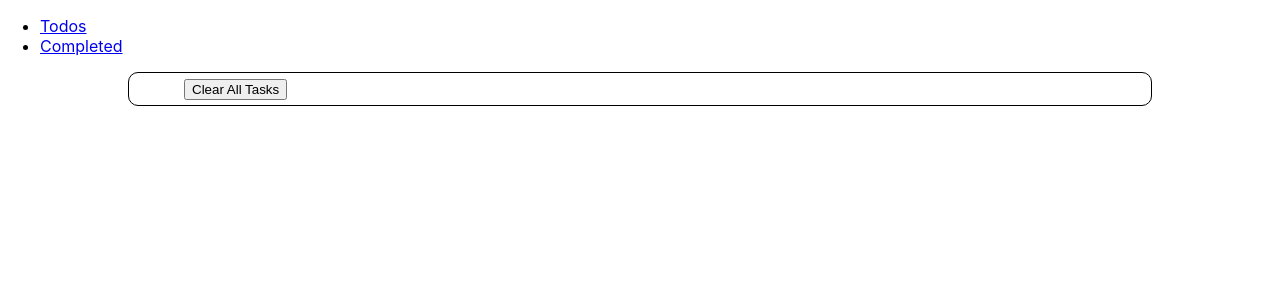
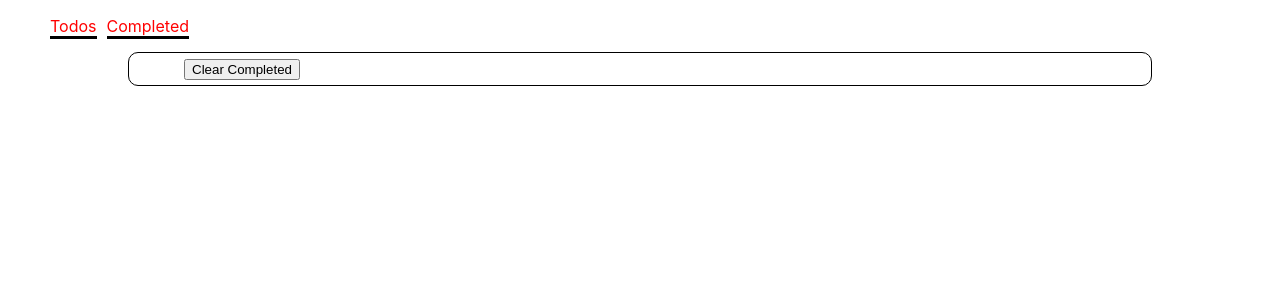
Before and after one commit to benjaminpodmore/react-todo, a React (Create React App) app: page /completed in a window 1280 px wide. Shown: the top 300 px of the page. Built offline with nearby package versions, Linux system fonts and the light colour scheme.

Commit message:
Fix todo id naming

```diff
--- a/package.json
+++ b/package.json
@@ -11,6 +11,7 @@
     "@testing-library/user-event": "^12.1.10",
     "react": "^17.0.1",
     "react-dom": "^17.0.1",
+    "react-router-dom": "^5.2.0",
     "react-scripts": "4.0.1",
     "web-vitals": "^0.2.4"
   },
--- a/src/App.css
+++ b/src/App.css
@@ -36,3 +36,18 @@
     transform: rotate(360deg);
   }
 }
+
+nav li {
+  display: inline;
+  margin-left: 10px;
+  border-bottom-style: solid;
+}
+
+.Link {
+  text-decoration: none;
+  color: red;
+}
+
+.Link-active {
+  color: green;
+}
--- a/src/App.js
+++ b/src/App.js
@@ -5,22 +5,32 @@ import { Route, BrowserRouter as Router, Link, Switch } from "react-router-dom";
 import TaskList from "./TaskList";
 
 function App() {
-
   return (
     <Router>
       <nav>
         <ul>
           <li>
-            <Link to="/todo">Todos</Link>
+            <Link className="Link" activeClassName="Link-active" to="/todo">
+              Todos
+            </Link>
           </li>
           <li>
-            <Link to="/completed">Completed</Link>
+            <Link
+              className="Link"
+              activeClassName="Link-active"
+              to="/completed"
+            >
+              Completed
+            </Link>
           </li>
         </ul>
       </nav>
       <Switch>
         <Route path="/todo" component={() => <TaskList type="todo" />} />
-        <Route path="/completed" component={() => <TaskList type="completed" />} />
+        <Route
+          path="/completed"
+          component={() => <TaskList type="completed" />}
+        />
       </Switch>
     </Router>
   );
--- a/src/Task.js
+++ b/src/Task.js
@@ -31,7 +31,7 @@ const Task = ({
         onChange={handleTaskChange}
         disabled={completed}
       ></input>
-      <button onClick={handleTaskCompleted}>Complete</button>
+      {!completed && <button onClick={handleTaskCompleted}>Complete</button>}
       <button onClick={handleTaskActive}>Delete</button>
     </div>
   );
--- a/src/TaskList.js
+++ b/src/TaskList.js
@@ -7,7 +7,9 @@ import "./TaskList.css";
 const TaskList = ({ type }) => {
   const initialTasks = JSON.parse(window.localStorage.getItem("tasks"));
 
-  const [count, setCount] = useState(1);
+  const initialCount = JSON.parse(window.localStorage.getItem("count"));
+
+  const [count, setCount] = useState(initialCount || 1);
 
   const [tasks, setTasks] = useState(
     initialTasks || [{ id: 0, name: "", completed: false, active: true }]
@@ -26,8 +28,23 @@ const TaskList = ({ type }) => {
   };
 
   const clearTasks = () => {
-    setTasks([{ id: 0, name: "", completed: false, active: true }]);
-    setCount(1);
+    if (type === "todo") {
+      const newTasks = tasks.map((task) => {
+        if (!task.completed) {
+          return { ...task, active: false };
+        }
+        return task;
+      });
+      setTasks(newTasks);
+    } else if (type === "completed") {
+      const newTasks = tasks.map((task) => {
+        if (task.completed) {
+          return { ...task, active: false };
+        }
+        return task;
+      });
+      setTasks(newTasks);
+    }
   };
 
   const updateTaskName = (id, newName) => {
@@ -83,7 +100,7 @@ const TaskList = ({ type }) => {
           )
       )}
       <button onClick={clearTasks} className="TaskList-Clear">
-        Clear All Tasks
+        {type === "todo" ? "Clear Todos" : "Clear Completed"}
       </button>
     </div>
   );
```
Also changed, not shown: 2 other files (tests, documents, lock files or other folders).
